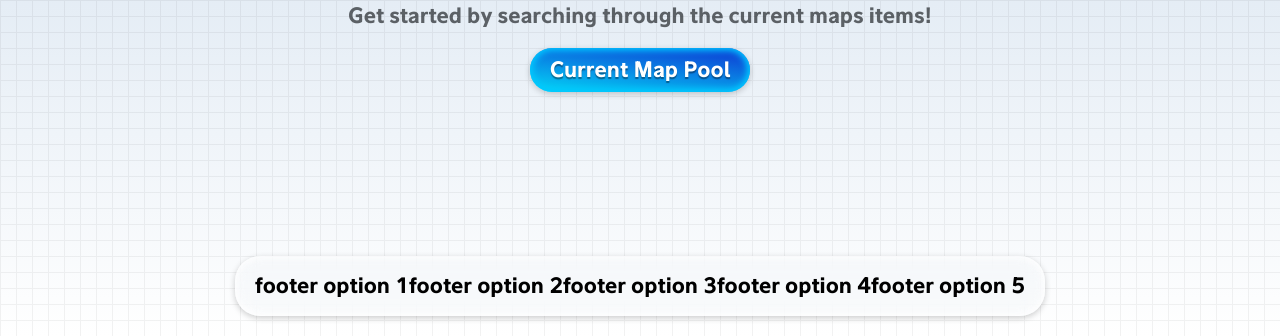
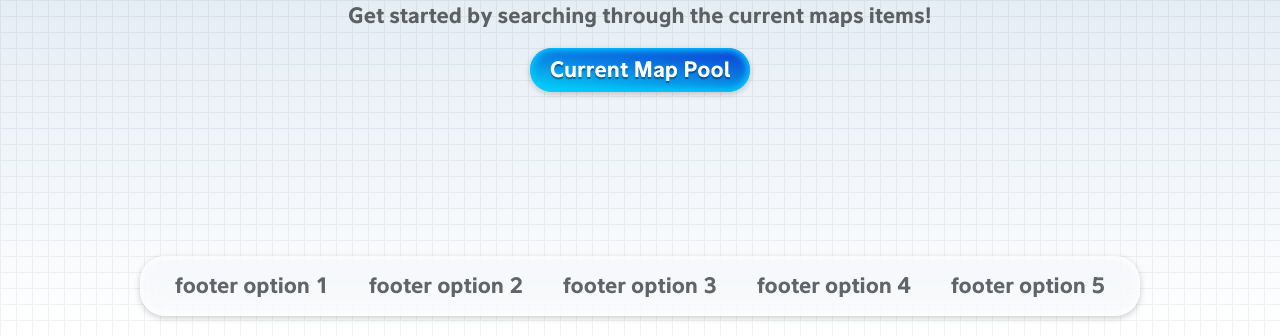
Before and after one commit to eeonaa/MunchyMC-Prison-Wiki, a website built with Vite: page index.html in a window 1280 px wide. Shown: the part 464-800 px from the top of the page. Built offline with nearby package versions, Linux system fonts and the light colour scheme.

Commit message:
Change: god i love css

```diff
--- a/index.html
+++ b/index.html
@@ -43,11 +43,11 @@
     </div>
 
     <div id="footer">
-      <div>footer option 1</div>
-      <div>footer option 2</div>
-      <div>footer option 3</div>
-      <div>footer option 4</div>
-      <div>footer option 5</div>
+      <div class="button pointer">footer option 1</div>
+      <div class="button pointer">footer option 2</div>
+      <div class="button pointer">footer option 3</div>
+      <div class="button pointer">footer option 4</div>
+      <div class="button pointer">footer option 5</div>
     </div>
 
   </div>
--- a/src/css/lib.css
+++ b/src/css/lib.css
@@ -36,7 +36,6 @@
     direction: ltr;
     -webkit-font-feature-settings: 'liga';
     -webkit-font-smoothing: antialiased;
-    margin-bottom: -1%;
 }
 
 .main-font {
--- a/src/css/main.css
+++ b/src/css/main.css
@@ -94,6 +94,7 @@ body {
     place-content: center;
     vertical-align: middle;
     text-align: center;
+    gap: 10px;
 
     background-color: var(--light-box-background);
     box-shadow: 0px 2px 6px var(--light-box-border-inner), inset 0px 0px 6px 3px var(--light-box-border-outer);
```
